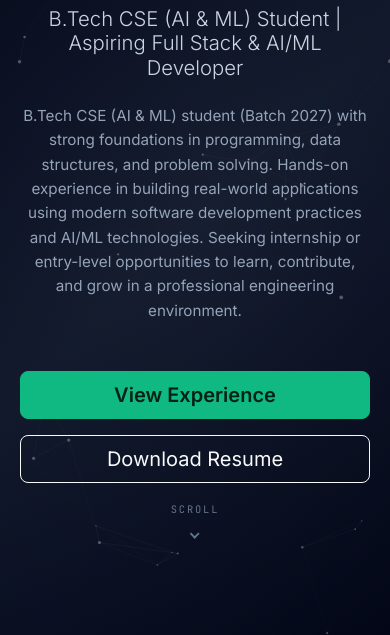
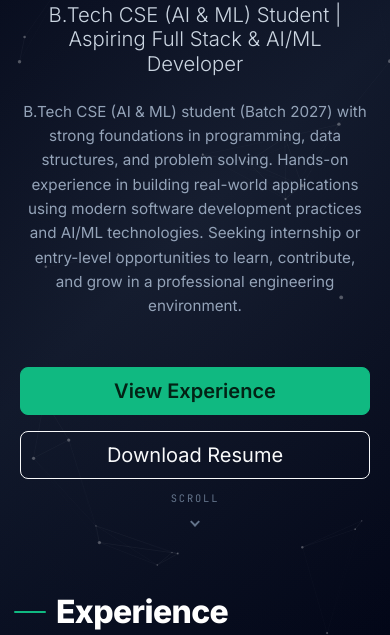
Before and after one commit to anurag-singh12219/Portfolio, a website: page index.html in a window 390 px wide. Shown: the part 201-836 px from the top of the page. Drawn offline with nearby package versions, Linux system fonts and the light colour scheme.

Commit message:
fix: tighten mobile hero to experience spacing

```diff
--- a/style.css
+++ b/style.css
@@ -830,15 +830,20 @@ a {
 
   .hero-section {
     padding-top: 5.2rem;
-    padding-bottom: 6rem;
+    padding-bottom: 2.25rem;
+    min-height: auto;
   }
 
   .hero-section .container {
-    padding-bottom: 3.75rem;
+    padding-bottom: 1.25rem;
   }
 
   .hero-scroll {
-    bottom: 0.45rem;
+    position: static;
+    left: auto;
+    bottom: auto;
+    transform: none;
+    margin-top: 0.7rem;
   }
 
   .hero-pill {
@@ -864,7 +869,7 @@ a {
   }
 
   #experience.section-block {
-    padding-top: 2.75rem;
+    padding-top: 1.65rem;
   }
 
   .section-heading.centered {
@@ -957,6 +962,14 @@ a {
     padding: 0.35rem 0.78rem;
   }
 
+  .hero-section {
+    padding-bottom: 1.8rem;
+  }
+
+  #experience.section-block {
+    padding-top: 1.25rem;
+  }
+
   .project-card,
   .skill-card,
   .edu-card,
```
